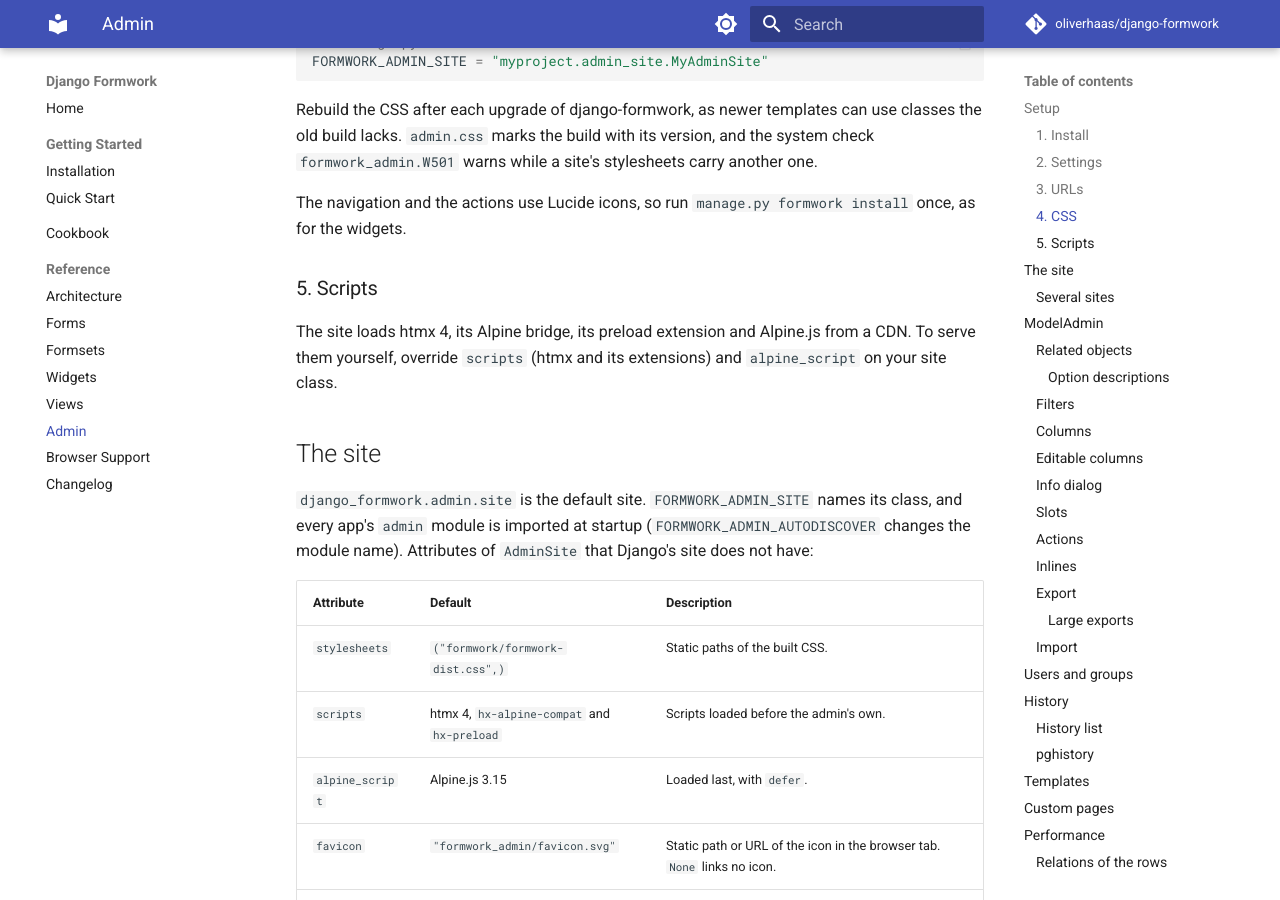
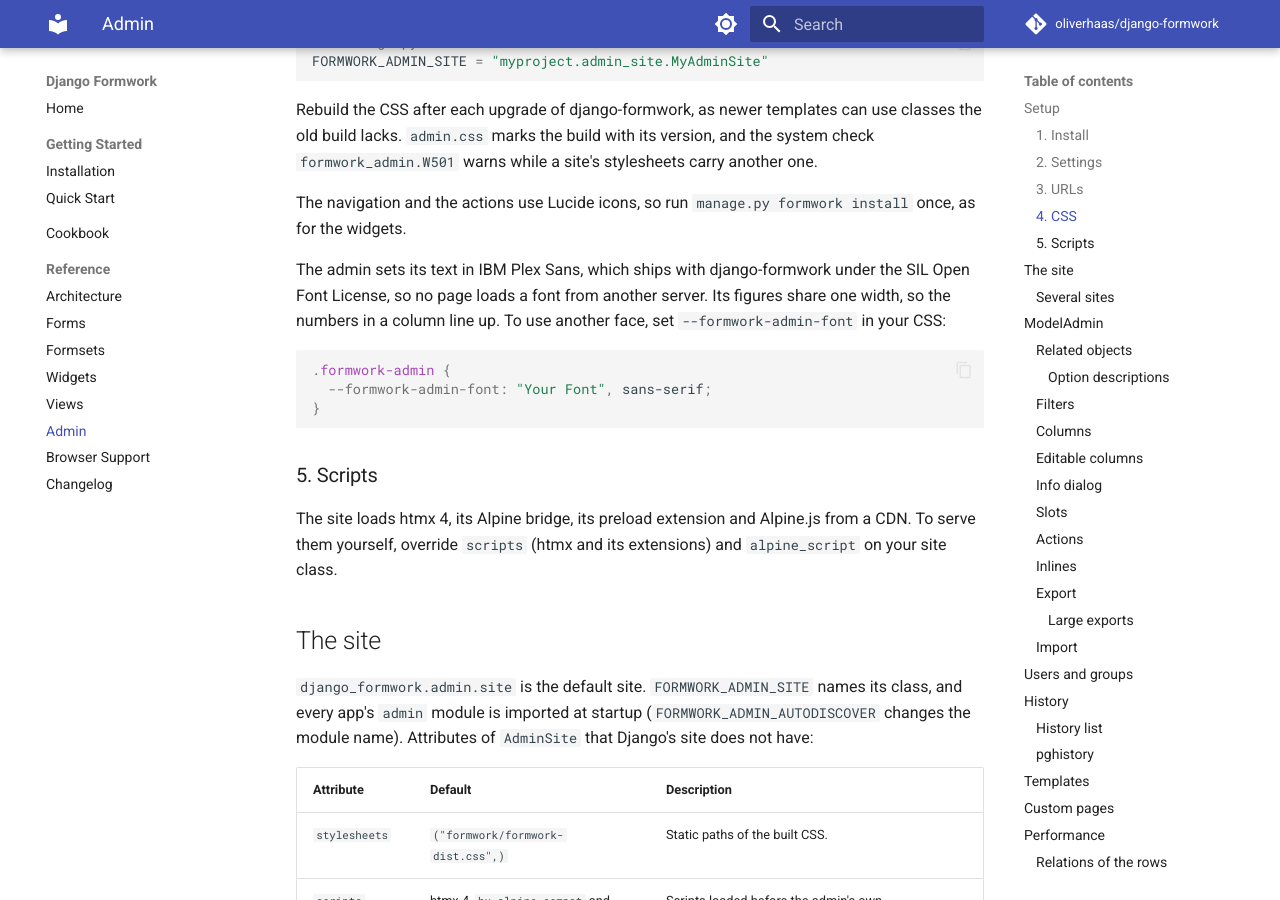
Before and after one commit to oliverhaas/django-formwork, an MkDocs documentation site: the page built from docs/reference/admin.md, in a window 1280 px wide and 900 px high, scrolled down 2794 px. Built offline with MkDocs 1.6.1 and Material for MkDocs 9.7.7, drawn with Linux system fonts in a browser that asks for light colours; comment, search, counter and statistics services are not loaded; the version menu is left out.

Commit message:
feat(admin): set the admin in IBM Plex Sans, bundled with the package

````diff
--- a/django_formwork/admin/static/formwork_admin/admin.css
+++ b/django_formwork/admin/static/formwork_admin/admin.css
@@ -18,6 +18,13 @@
 }
 
 @source "../../";
+
+/* The admin's typeface, IBM Plex Sans (fonts/ibm-plex-sans.css). Its figures share one width,
+   so the numbers in a column line up. On the body, so a site's own body font does not reach
+   the admin. Set --formwork-admin-font on .formwork-admin to use another face. */
+.formwork-admin body {
+  font-family: var(--formwork-admin-font, "IBM Plex Sans", var(--font-sans));
+}
 
 /* Links in HTML the admin does not render itself (format_html() cells,
    read-only values, fieldset descriptions) are underlined like its own. */
--- a/docs/reference/admin.md
+++ b/docs/reference/admin.md
@@ -123,6 +123,17 @@ the old build lacks. `admin.css` marks the build with its version, and the syste
 
 The navigation and the actions use Lucide icons, so run `manage.py formwork install`
 once, as for the widgets.
+
+The admin sets its text in IBM Plex Sans, which ships with django-formwork under the SIL
+Open Font License, so no page loads a font from another server. Its figures share one
+width, so the numbers in a column line up. To use another face, set
+`--formwork-admin-font` in your CSS:
+
+```css
+.formwork-admin {
+  --formwork-admin-font: "Your Font", sans-serif;
+}
+```
 
 ### 5. Scripts
 
````
Also changed, not shown: README.md (+3 -0 lines), django_formwork/admin/static/formwork_admin/fonts/ibm-plex-sans.css (added, +46 -0 lines), django_formwork/admin/static/formwork_admin/fonts/LICENSE.txt (added), django_formwork/admin/static/formwork_admin/fonts/ibm-plex-sans-var-italic-latin1.woff2 (added), django_formwork/admin/static/formwork_admin/fonts/ibm-plex-sans-var-roman-latin1.woff2 (added), django_formwork/admin/static/formwork_admin/fonts/ibm-plex-sans-var-roman-latin2.woff2 (added), django_formwork/admin/static/formwork_admin/fonts/ibm-plex-sans-var-roman-pi.woff2 (added), 1 other file.
